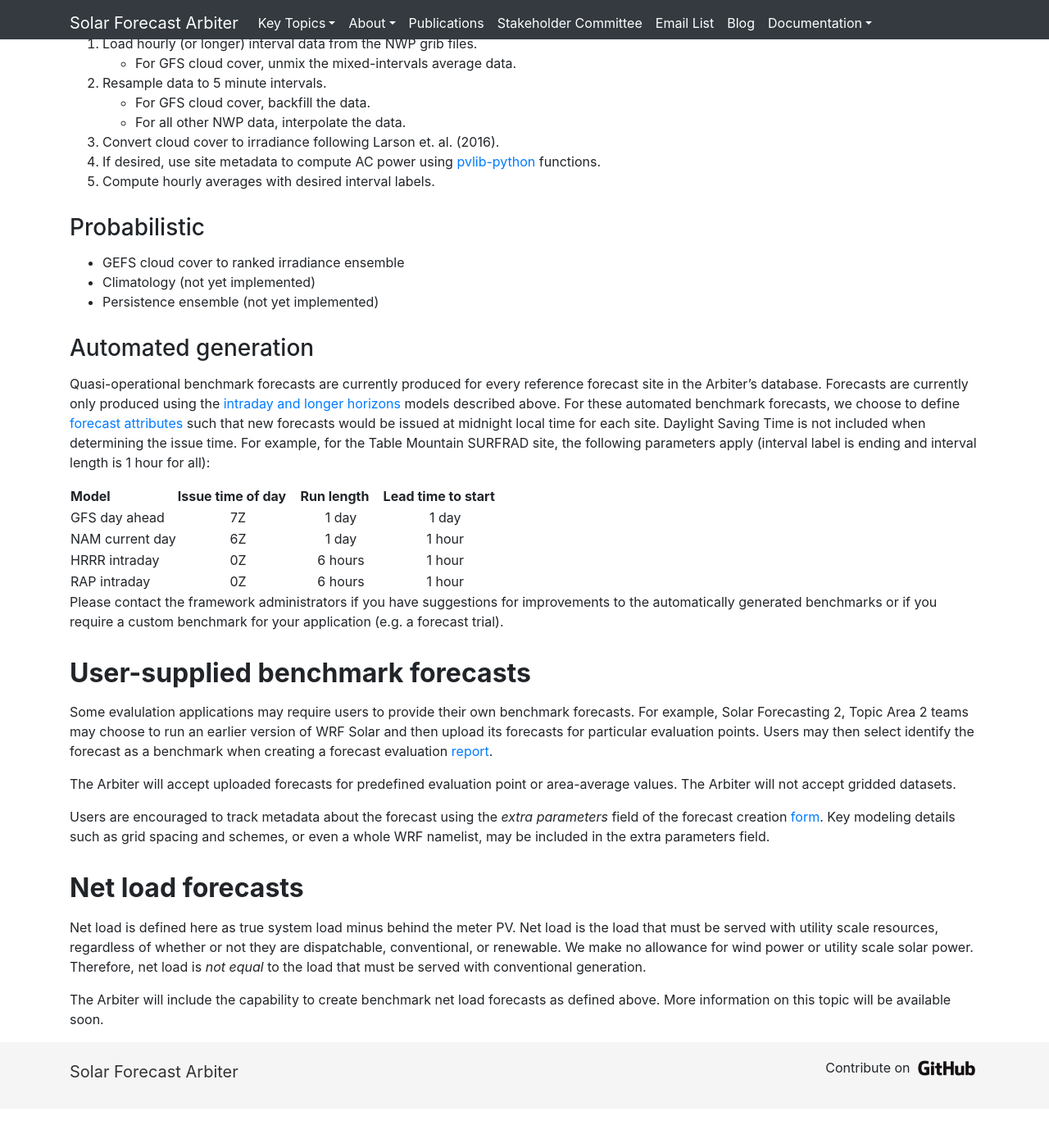
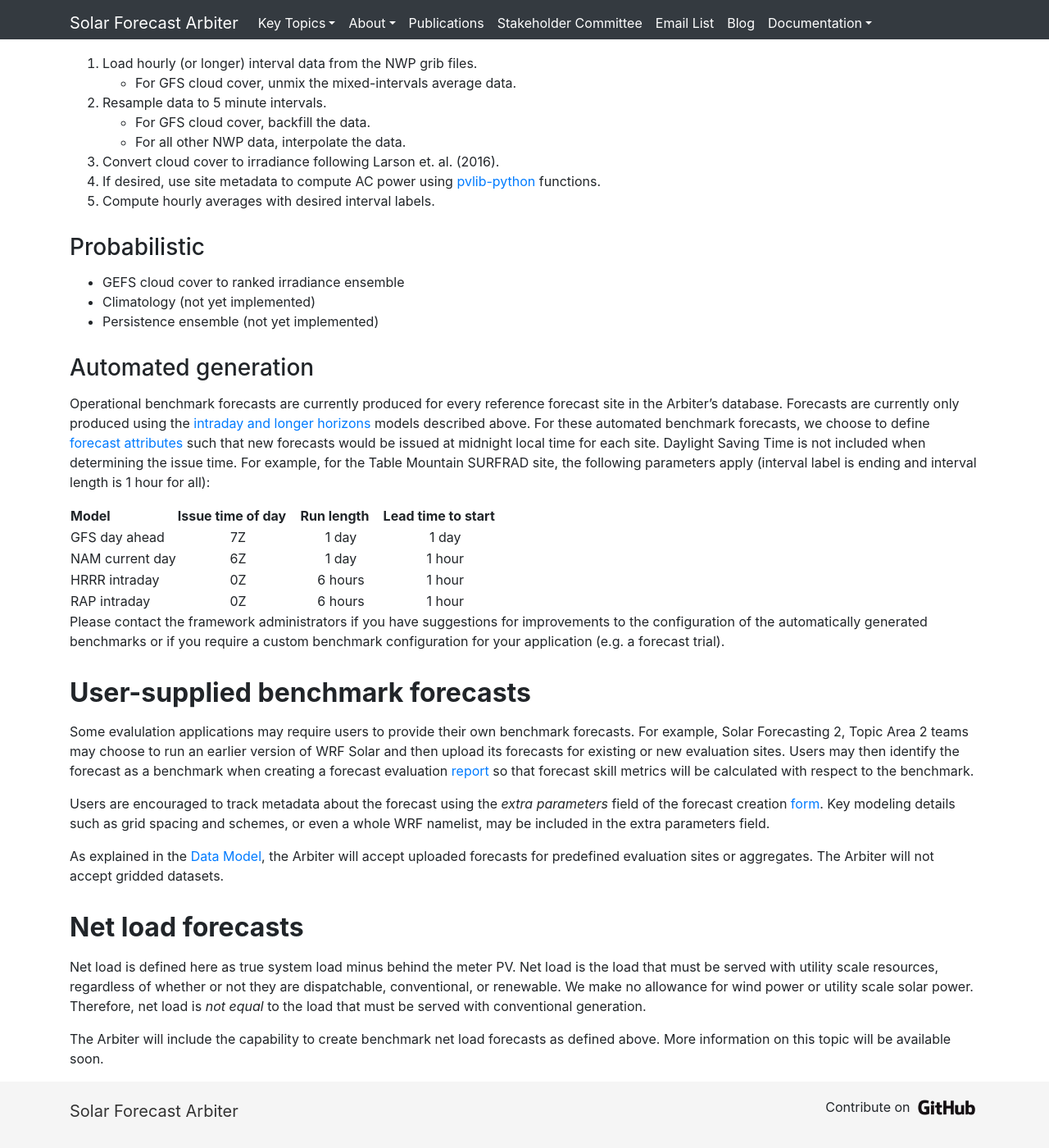
Before and after one commit to SolarArbiter/SolarArbiter.github.io, a Jekyll site: the page built from benchmarks.md, in a window 1280 px wide and 1400 px high, scrolled down 937 px. Shown: the whole window at 82% size. Built offline with Jekyll 4.4.1, drawn with Linux system fonts in a browser that asks for light colours; comment, search, counter and statistics services are not loaded; our own code applies the rules of GitHub Pages for plain Markdown files; before the commit the page ends 2289 px from its top, so only the background shows below that; some of the changed text lies outside the part shown.

Commit message:
final edits?

```diff
--- a/benchmarks.md
+++ b/benchmarks.md
@@ -30,12 +30,14 @@
 * Persistence
 * Persistence of clear sky index
 
-The Arbiter provides reference implementations of persistence algorithms.
-The averaging window a benchmark persistence forecast is fixed to be
-equal to the forecast's run length, but no longer than 1 hour.
-Persistence of clear sky index uses subhourly calculations of clear sky
-expecation to accurately account for solar position regardless of data
-interval length.
+The Arbiter provides reference implementations of persistence
+algorithms. The averaging window of the Arbiter's benchmark persistence
+forecasts are fixed to be equal to a forecast's run length, but no
+longer than 1 hour. For example, a benchmark forecast for a 15 minute
+interval will use the most recent 15 minutes of data to compute the
+quantity to persist (irradiance, power, or clear sky index). Persistence
+of clear sky index accounts for the average clear sky index during an
+interval rather than simply using the interval start or end time.
 
 ### Intraday and longer horizons
 
@@ -68,7 +70,7 @@
 
 ### Automated generation
 
-Quasi-operational benchmark forecasts are currently produced for every
+Operational benchmark forecasts are currently produced for every
 reference forecast site in the Arbiter's database. Forecasts are currently only produced
 using the [intraday and longer horizons](#Intraday-and-longer-horizons)
 models described above. For these automated benchmark forecasts, we choose to define
@@ -86,27 +88,30 @@
 | RAP intraday | 0Z | 6 hours | 1 hour |
 
 Please contact the framework administrators if you have suggestions for
-improvements to the automatically generated benchmarks or if you require
-a custom benchmark for your application (e.g. a forecast trial).
+improvements to the configuration of the automatically generated
+benchmarks or if you require a custom benchmark configuration for your
+application (e.g. a forecast trial).
 
 ## User-supplied benchmark forecasts
 
 Some evalulation applications may require users to provide their own
 benchmark forecasts. For example, Solar Forecasting 2, Topic Area 2
 teams may choose to run an earlier version of WRF Solar and then upload
-its forecasts for particular evaluation points. Users may then select
-identify the forecast as a benchmark when creating a forecast evaluation
-[report](/documentation/dashboard/#create-new-report).
-
-The Arbiter will accept uploaded forecasts for predefined evaluation
-point or area-average values. The Arbiter will not accept gridded
-datasets.
+its forecasts for existing or new evaluation sites. Users may then
+identify the forecast as a benchmark when creating a forecast
+evaluation [report](/documentation/dashboard/#create-new-report) so that
+forecast skill metrics will be calculated with respect to the benchmark.
 
 Users are encouraged to track metadata about the forecast using the
 *extra parameters* field of the forecast creation
 [form](documentation/dashboard/#create-new-forecast). Key modeling details
 such as grid spacing and schemes, or even a whole WRF namelist, may be
 included in the extra parameters field.
+
+As explained in the
+[Data Model](https://solarforecastarbiter.org/datamodel/), the Arbiter
+will accept uploaded forecasts for predefined evaluation sites or
+aggregates. The Arbiter will not accept gridded datasets.
 
 ## Net load forecasts
 
```
Also changed, not shown: other parts of benchmarks.md (+1 -1 lines).
